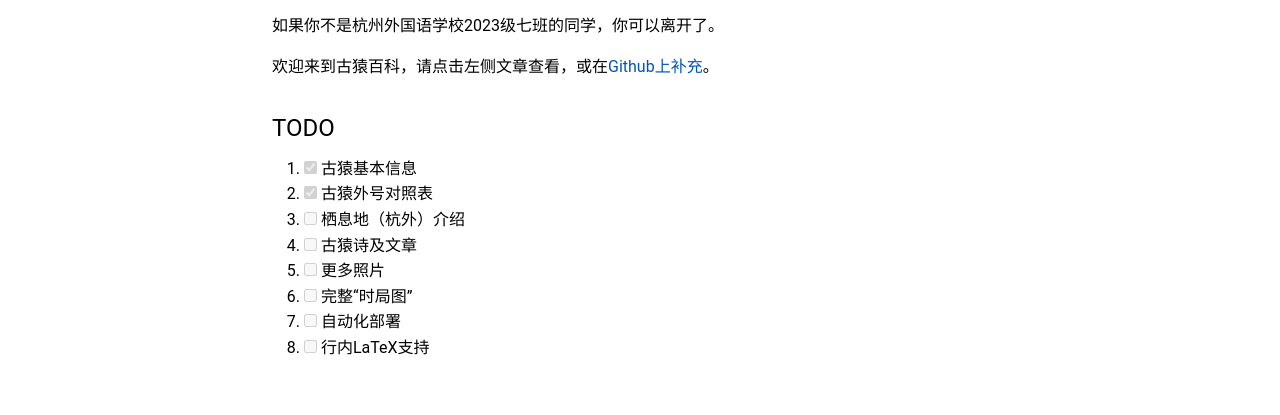
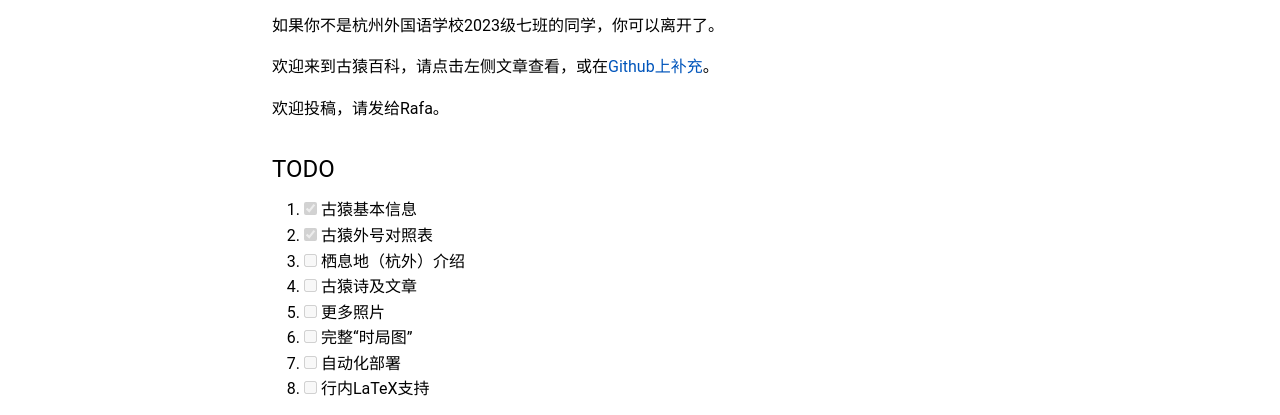
Before and after one commit to lyz0603/lyz0603.github.io, a plain HTML site: page index.html in a window 1280 px wide. Shown: the part 333-748 px from the top of the page. Drawn offline with Linux system fonts and the light colour scheme; a web font is replaced by a local one.

Commit message:
添加robots.txt，主页更新

```diff
--- a/index.html
+++ b/index.html
@@ -16,6 +16,7 @@ _/      _/_/    _/    _/    _/          _/  _/      _/  _/    _/  _/
 【广告位招租】
 如果你不是杭州外国语学校2023级七班的同学，你可以离开了。
 欢迎来到古猿百科，请点击左侧文章查看，或在Github上补充。
+欢迎投稿，请发给Rafa。
 
   TODO
   #
@@ -40,6 +41,7 @@ _/      _/_/    _/    _/    _/          _/  _/      _/  _/    _/  _/
 【广告位招租】
 如果你不是杭州外国语学校2023级七班的同学，你可以离开了。
 欢迎来到古猿百科，请点击左侧文章查看，或在Github上补充。
+欢迎投稿，请发给Rafa。
 TODO
 #
 古猿基本信息 古猿外号对照表 栖息地（杭外）介绍 古猿诗及文章 更多照片 完整“时局图” 自动化部署 行内LaTeX支持">
@@ -199,6 +201,7 @@ https://github.com/alex-shpak/hugo-book
 <p>【广告位招租】</p>
 <p>如果你不是杭州外国语学校2023级七班的同学，你可以离开了。</p>
 <p>欢迎来到古猿百科，请点击左侧文章查看，或在<a href="https://github.com/lyz0603/tom-wiki-src">Github上补充</a>。</p>
+<p>欢迎投稿，请发给Rafa。</p>
 <h2 id="todo">
   TODO
   <a class="anchor" href="#todo">#</a>
```
Also changed, not shown: robots.txt (added).
